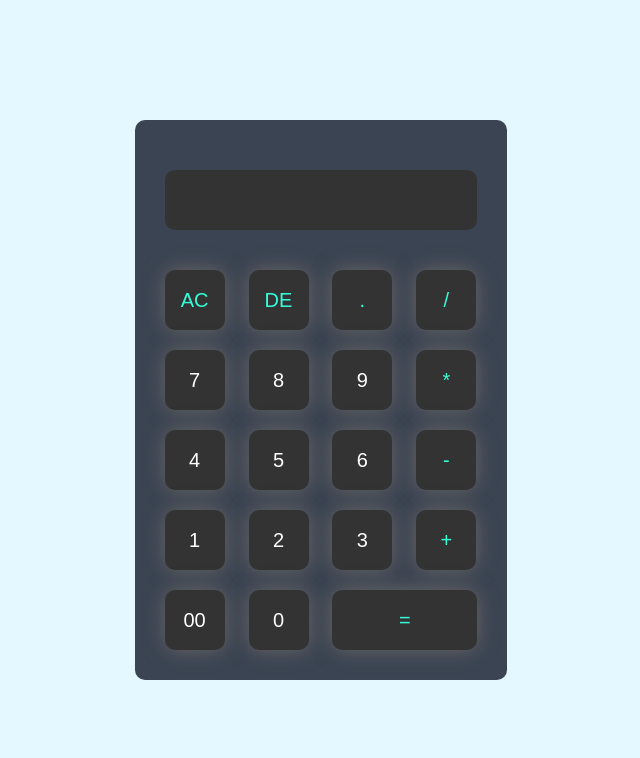
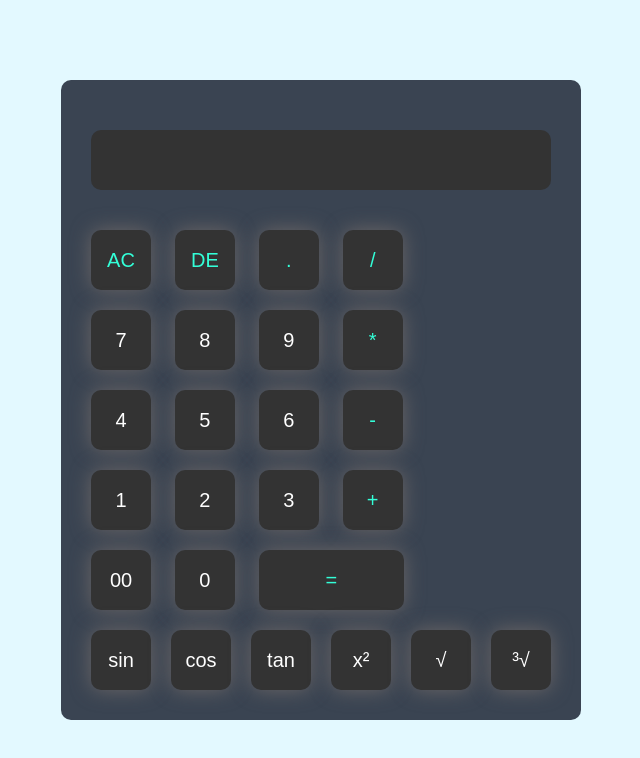
Before and after one commit to odoabuchidestiny34-commits/Nazycoder, a plain HTML site: page calculator/index.html in a window 1280 px wide. Shown: the whole page, without its empty margins (319-959 px from the left). Drawn offline with Linux system fonts and the light colour scheme.

Commit message:
Add files via upload

```diff
--- a/calculator/index.html
+++ b/calculator/index.html
@@ -47,6 +47,16 @@
                     <input type="button" value="0" onclick="display.value += '0' ">
                     <input type="button" value="=" onclick="display.value = eval(display.value)" class="equal operator">
 
+           <div class="scienceCal">
+<input type="button" value="sin" onclick="calculateTrig('sin')">
+<input type="button" value="cos" onclick="calculateTrig ('cos')">
+<input type="button" value="tan" onclick="calculateTrig('tan')">
+
+
+<input type="button" value="x&sup2" onclick="calculatePower(2)">
+<input type="button" value="&radic;" onclick="calculateSqrt()">
+<input type="button" value="&sup3;&radic;" onclick="calculatePower(3)">
+</div>
 
                     </div>
     </form>
--- a/calculator/script.js
+++ b/calculator/script.js
@@ -17,3 +17,63 @@
             }
         }
     }, true);
+//function calculate
+function calculateTrig(func){
+    const display =
+    document.getElementById('display');
+    let value = parseFloat(display.value);
+
+    if (isNaN(value)) {
+        alert("please enter a valid number");
+        return;
+        }
+        // convert value to radian
+        let radians = value * (Math.PI / 180);
+
+        if (func === 'sin'){
+            display.value =
+            Math.sin(radians).toFixed(6);
+        } else if (func === 'cos') {
+            display.value =
+            Math.cos(radians).toFixed(6);
+        } else if (func === 'tan'){
+            display.value =
+            Math.tan(radians).toFixed(6);
+        }
+}
+//function for square root
+function calculateSqrt(){
+    const display =
+    document.getElementById('display');
+    let value = parseFloat(display.value);
+    if (isNaN(value)){
+        alert("please enter a valid number");
+        return;
+    }
+    if(value < 0){
+        alert("cannot calculart square root of a negative number");
+        return;
+    }
+    display.value =
+    Math.sqrt(value).toFixed(6);
+}
+//function for root
+function calculatePower(power) {
+    const displat =
+    document.getElementById('display');
+    let value = parseFloat(display.value);
+    if (isNaN(value)){
+        alert("please enter a valid number");
+        return;
+    }
+    display.value = Math.pow(value, power);
+}
+
+//function for square
+function calculateRoot(root){
+    const display =
+    document.getElementById('display');
+    let value = parseFloat(display.value);
+    return;
+}
+display.value = Math.pow(value, 1 / root);
--- a/calculator/style.css
+++ b/calculator/style.css
@@ -49,3 +49,10 @@ form  input.equal{
  form input.operator{
     color: #33ffd8;
 }
+.scienceCal{
+    display: flex;
+    text-align: right;
+    flex: 30px;
+
+
+}
```
